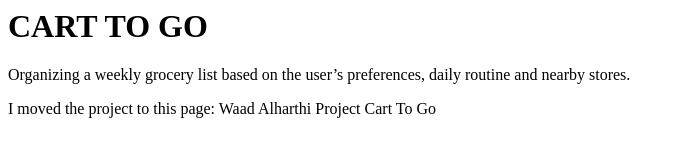
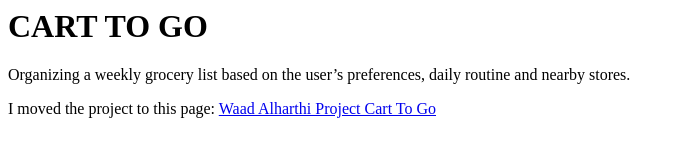
Before and after one commit to promise648/CARTTOGO, a plain HTML site: page index.html in a window 1280 px wide. Shown: the whole page, without its empty margins (0-685 px from the left). Drawn offline with Linux system fonts and the light colour scheme.

Commit message:
Update index.html

```diff
--- a/index.html
+++ b/index.html
@@ -4,7 +4,7 @@
 
  		<p>Organizing a weekly grocery list based on the user’s preferences, daily routine and nearby stores.</p>
 
-    		<p>I moved the project to this page: <a href="https://waadalharthi.github.io/CARTTOGO"> </a> Waad Alharthi Project Cart To Go </p>
+    		<p>I moved the project to this page: <a href="https://waadalharthi.github.io/CARTTOGO"> Waad Alharthi Project Cart To Go </a> </p>
 
 	</body>
 </html>
```
